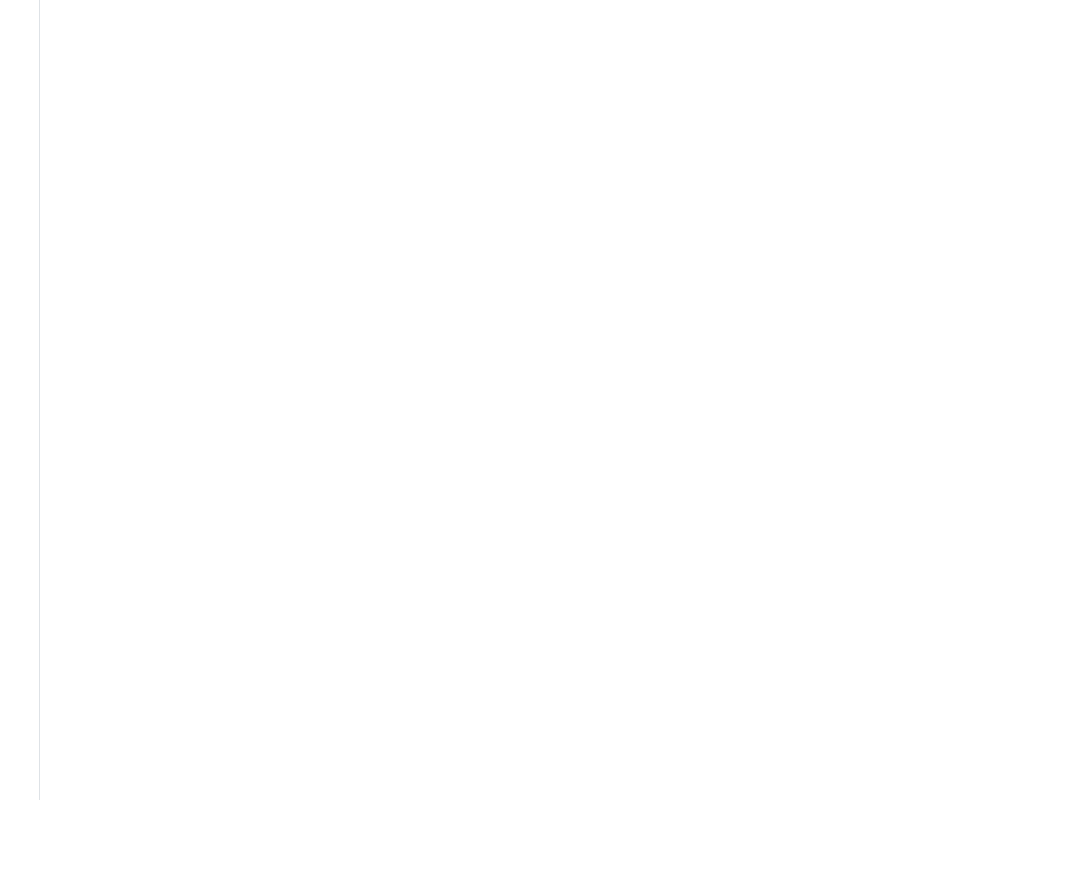
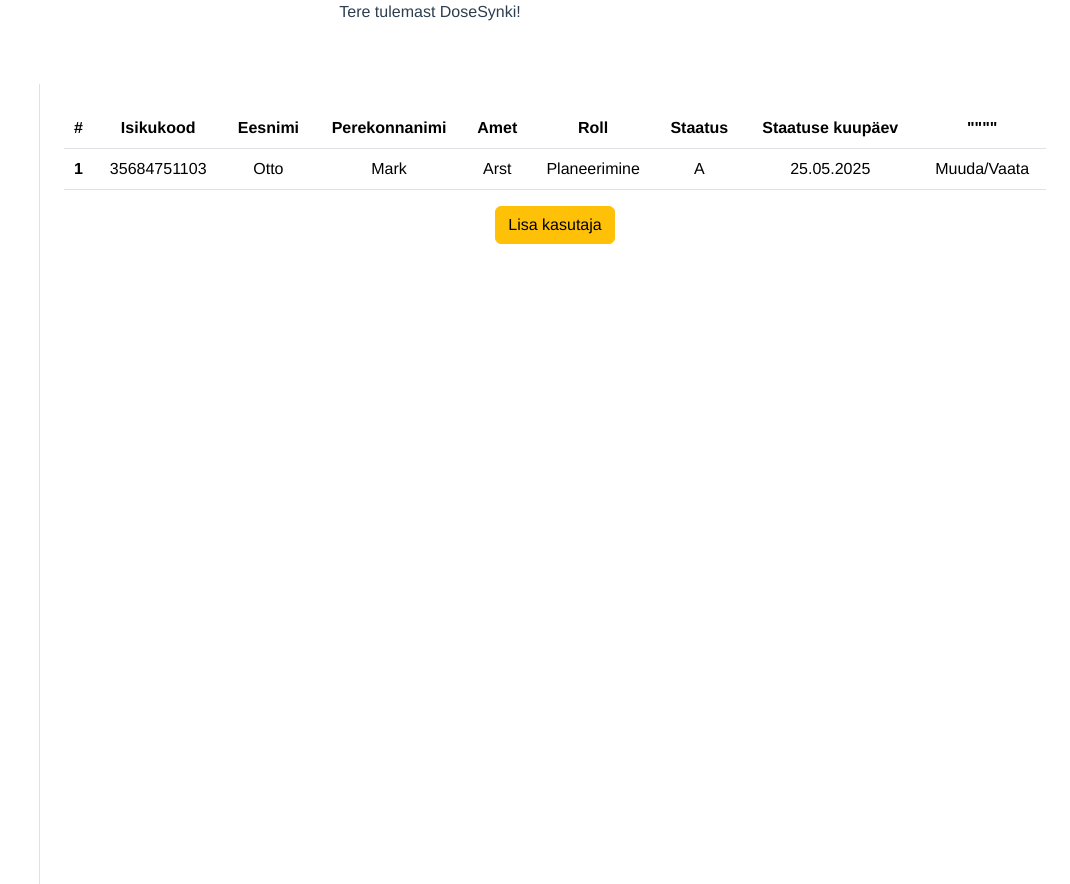
Before and after one commit to andy-reiu/dosesyncfront, a Vue app: page /users in a window 1280 px wide. Before the commit this address had no page. Shown: the whole page, without its empty margins (210-1280 px from the left). Before the commit the page ends 800 px from the top, so only its background shows below. Built offline with nearby package versions, Linux system fonts and the light colour scheme; the HTML template or start-up script is replaced by a standard one.

Commit message:
Lõin juurde UsersView.vue Lisasin sellega seotud routi ja navigationi App.vue-sse lisasin tervituse ja logout nuppu

```diff
--- a/src/App.vue
+++ b/src/App.vue
@@ -4,6 +4,17 @@
       @event-close-modal="closeModal"
       @event-logout-confirmed="executeLogOut"
   />
+
+  <div>Tere tulemast DoseSynki! </div>
+
+  <nav>
+      <template v-if="isLoggedIn">
+       <font-awesome-icon @click="startLogOutProcess" class="cursor-pointer" icon="right-from-bracket" />
+  </template>
+
+
+  </nav>
+
 
   <div class="d-flex">
     <div class="sidebar p-3 vh-100 border-end d-flex flex-column">
--- a/src/navigations/Navigation.js
+++ b/src/navigations/Navigation.js
@@ -22,10 +22,17 @@ export default {
         router.push({name: 'notAuthorizedRoute'})
     },
 
-    // navigateToLocationView(locationId) {
+    navigateToUsersView(userId) {
+         router.push({
+             name: 'usersRoute',
+             query: {userId: userId}
+         })
+     },
+
+ // navigateToUsersView(userId) {
     //     router.push({
-    //         name: 'locationRoute',
-    //         query: {locationId: locationId}
+    //         name: 'usersRoute',
+    //         query: {userId: userId}
     //     })
     // },
 
--- a/src/router/index.js
+++ b/src/router/index.js
@@ -4,6 +4,7 @@ import ErrorView from "@/views/ErrorView.vue";
 import LoginView from "@/views/LoginView.vue";
 import NotAuthorizedView from "@/views/NotAuthorizedView.vue";
 import CalculationView from "@/views/CalculationView.vue";
+import UsersView from "@/views/UsersView.vue";
 
 const routes = [
     {
@@ -22,10 +23,15 @@ const routes = [
         component: HomeView
     },
     {
-        //kas seda on vaja?
         path: '/not-authorized',
         name: 'notAuthorizedRoute',
         component: NotAuthorizedView
+    },
+
+    {
+        path: "/users",
+        name: 'usersRoute',
+        component: UsersView
     },
 
     //rollide põhised pathid - kas lähevad siia või mujale???
--- /dev/null
+++ b/src/views/UsersView.vue
@@ -0,0 +1,72 @@
+<template>
+  <div>
+    <div>
+
+  <table class="table">
+    <thead>
+    <tr>
+      <th scope="col">#</th>
+      <th scope="col">Isikukood</th>
+      <th scope="col">Eesnimi</th>
+      <th scope="col">Perekonnanimi</th>
+      <th scope="col">Amet</th>
+      <th scope="col">Roll</th>
+      <th scope="col">Staatus</th>
+      <th scope="col">Staatuse kuupäev</th>
+      <th scope="col">""""</th>
+
+    </tr>
+    </thead>
+    <tbody>
+    <tr>
+      <th scope="row">1</th>
+      <td>35684751103</td>
+      <td>Otto</td>
+      <td>Mark</td>
+      <td>Arst</td>
+      <td>Planeerimine</td>
+      <td>A</td>
+      <td>25.05.2025</td>
+      <td>Muuda/Vaata</td>
+    </tr>
+    </tbody>
+  </table>
+
+    </div>
+
+    <div>
+      <button type="button" class="btn btn-warning">Lisa kasutaja</button>
+
+    </div>
+
+  </div>
+
+</template>
+
+
+
+<script>
+export default {
+  name: "UsersView"
+//  components: { },
+
+//  data() {
+
+//    return
+
+
+
+//  },
+
+//  methods: {
+//    getAllUsers () {},
+
+
+//    handleGetUsersResponce (response) {},
+
+
+//
+//  },
+}
+
+</script>
```
